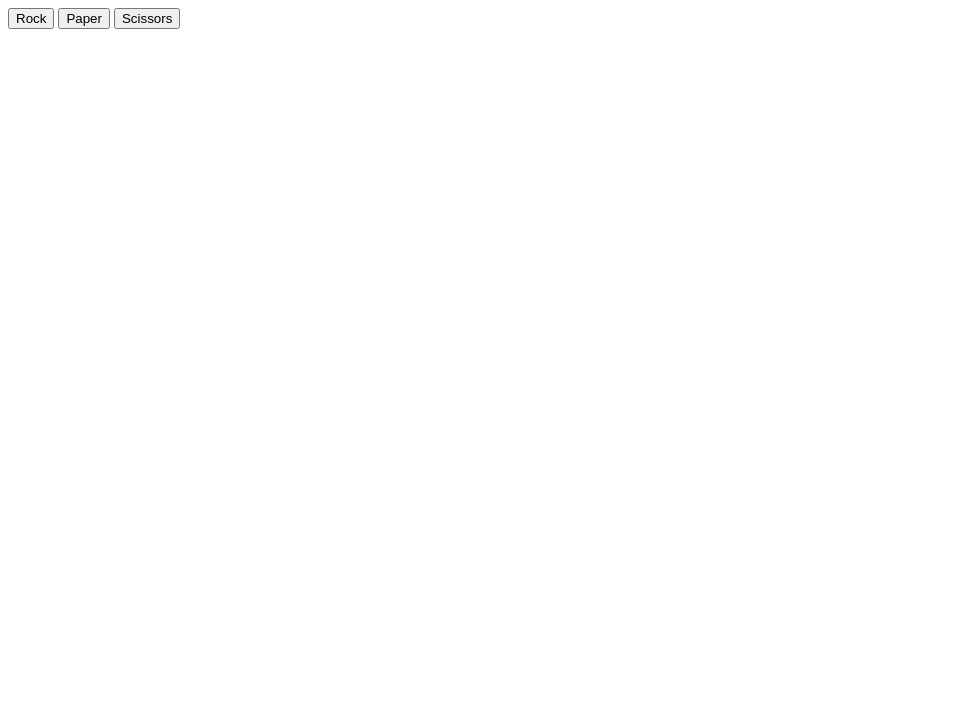
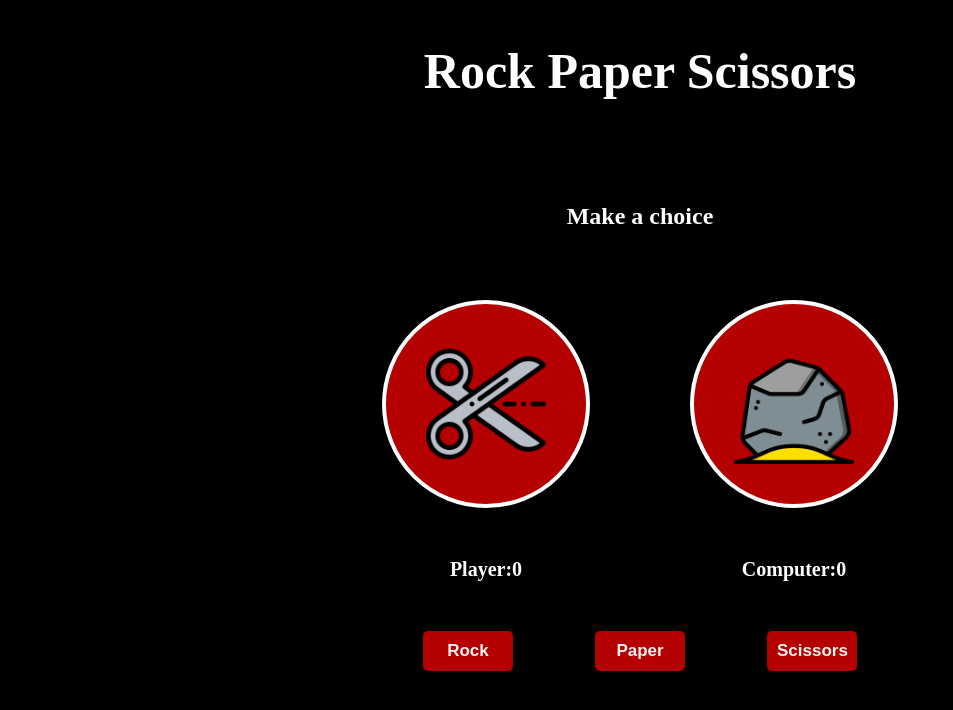
Before and after one commit to thejas2246/rock-paper-scissors, a plain HTML site: page index.html in a window 1280 px wide. Shown: the whole page, without its empty margins (0-953 px from the left). Drawn offline with Linux system fonts and the light colour scheme.

Commit message:
Add Ui elements

```diff
--- a/index.html
+++ b/index.html
@@ -4,11 +4,33 @@
     <meta charset="UTF-8" />
     <meta name="viewport" content="width=device-width, initial-scale=1.0" />
     <title>Rock Paper Scissors</title>
+    <link rel="stylesheet" href="styles.css" />
   </head>
   <body>
-    <button>Rock</button>
-    <button>Paper</button>
-    <button>Scissors</button>
+    <div class="container">
+      <h1>Rock Paper Scissors</h1>
+      <h2>Make a choice</h2>
+      <div class="display-choice">
+        <div class="player choice">
+          <div class="player-display">
+            <img src="./images/scissors.png" />
+          </div>
+          <div>Player:0</div>
+        </div>
+        <div class="Computer choice">
+          <div class="computer-display">
+            <img src="./images/rock.png" />
+          </div>
+          <div>Computer:0</div>
+        </div>
+      </div>
+      <div class="selection-button">
+        <button>Rock</button>
+        <button>Paper</button>
+        <button>Scissors</button>
+      </div>
+    </div>
+
     <script src="script.js"></script>
   </body>
 </html>
--- a/script.js
+++ b/script.js
@@ -6,7 +6,8 @@ else return "Scissors";
 }
 
 function getHumanChoice(e){
-    const humanChoice = e.target.textContent;
+    const humanChoice = e.target;
+    console.log(humanChoice)
     return humanChoice;
 }
 
@@ -14,7 +15,6 @@ let humanScore = 0;
 let computerScore = 0;
 
 function playGame(event){
-
         let humanSelection = event.target.textContent;
         console.log(humanSelection);
         let computerSelection = getComputerChoice();
--- /dev/null
+++ b/styles.css
@@ -0,0 +1,59 @@
+.container{
+    display:flex;
+    flex-direction: column;
+    justify-self: center;
+    align-items: center;
+    gap: 50px;
+}
+.display-choice{
+    display: flex;
+    justify-content: space-evenly;
+    gap: 100px;
+}
+.selection-button{
+    display: flex;
+    justify-content:space-around;
+    width: 100%;
+}
+.player-display,.computer-display{
+    width: 200px;
+    height: 200px;
+    background-color: rgba(255, 0, 0, 0.705);
+    display: flex;
+    align-items:center ;
+    border-radius: 50%;
+    border: 4px solid rgb(255, 255, 255);
+
+}
+img{
+    width: 60%;
+    display: block;
+    margin: auto;
+}
+
+.selection-button button{
+    width: 90px;
+    font-size: 17px;
+    padding: 10px 10px;
+    font-weight: bold;
+    background-color: rgba(255, 0, 0, 0.705);
+    border: none;
+    border-radius: 5px;
+    color: rgb(243, 243, 243);
+}
+
+body{
+    background-color: black;
+    color: white;
+}
+h1{
+    font-size: 50px;
+}
+.choice{
+    display: flex;
+    flex-direction: column;
+    align-items: center;
+    gap: 50px;
+    font-size: 20px;
+    font-weight: bold;
+}
```
Also changed, not shown: images/paper.png (added), images/rock.png (added), images/scissors.png (added).
